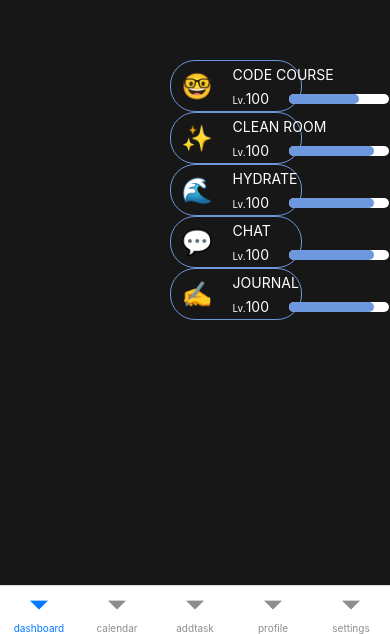
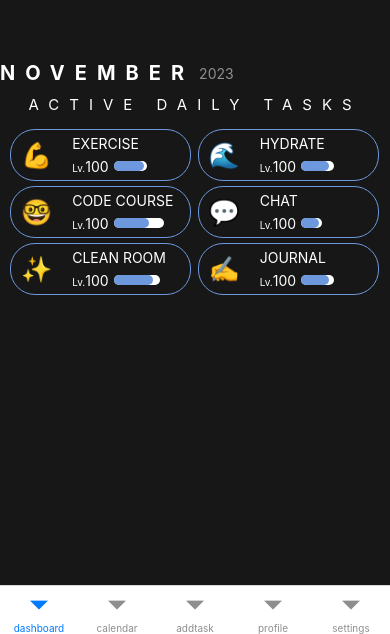
Before and after one commit to seantolbert/daily2, a React Native app: screen /dashboard in a window 390 px wide. Shown: the part 210-844 px from the top of the page. Built offline with nearby package versions, Linux system fonts and the light colour scheme.

Commit message:
gets the active tasks segment wireframe rendering

```diff
--- a/app.json
+++ b/app.json
@@ -26,5 +26,6 @@
     "web": {
       "favicon": "./assets/favicon.png"
     }
+
   }
 }
--- /dev/null
+++ b/components/ActiveTaskList.js
@@ -0,0 +1,42 @@
+import { StyleSheet, Text, View } from "react-native";
+import React from "react";
+import SideTask from "./SideTask";
+
+const ActiveTaskList = ({ data }) => {
+  return (
+    <View style={styles.container}>
+      <Text style={styles.sectionTitle}>Active Daily Tasks</Text>
+      <View style={styles.taskList}>
+        {data.map((item, idx) => {
+          return <SideTask item={item} key={idx} />;
+        })}
+      </View>
+    </View>
+  );
+};
+
+export default ActiveTaskList;
+
+const styles = StyleSheet.create({
+  container: {
+    gap: 5,
+    paddingHorizontal: 5,
+    // borderWidth: 1,
+    // borderColor: "#6d98de",
+    borderRadius: 25,
+  },
+  sectionTitle: {
+    textTransform: "uppercase",
+    fontSize: 15,
+    letterSpacing: 10,
+    color: "white",
+    textAlign: "center",
+    paddingVertical: 10,
+  },
+  taskList: {
+    flexWrap: "wrap",
+    height: 185,
+    paddingHorizontal: 5,
+    gap: 5,
+  },
+});
--- /dev/null
+++ b/components/DateHeader.js
@@ -0,0 +1,27 @@
+import { StyleSheet, Text, View } from "react-native";
+import React from "react";
+
+const DateHeader = () => {
+  return (
+    <View>
+      <View style={{ flexDirection: "row", alignItems: "center", gap: 5 }}>
+        <Text
+          style={{
+            fontSize: 20,
+            color: "white",
+            textTransform: "uppercase",
+            letterSpacing: 10,
+            fontWeight: "bold",
+          }}
+        >
+          November
+        </Text>
+        <Text style={{ color: "#8f8f8f" }}>2023</Text>
+      </View>
+    </View>
+  );
+};
+
+export default DateHeader;
+
+const styles = StyleSheet.create({});
--- a/components/SideTask.js
+++ b/components/SideTask.js
@@ -1,9 +1,9 @@
-import { StyleSheet, Text, View } from "react-native";
+import { Pressable, StyleSheet, Text, View } from "react-native";
 import React from "react";
 
-const SideTask = ({ item }) => {
+const SideTask = ({ item, onPress }) => {
   return (
-    <View style={styles.taskBox}>
+    <Pressable style={styles.taskBox} onPress={onPress}>
       <View
         style={{
           borderColor: "#6d98de",
@@ -15,7 +15,7 @@ const SideTask = ({ item }) => {
         <Text style={{ padding: 10, fontSize: 25 }}>{item.emoji}</Text>
       </View>
       <View>
-        <View style={{ flex: 1 }}>
+        <View>
           <Text
             style={{
               color: "white",
@@ -31,7 +31,7 @@ const SideTask = ({ item }) => {
             flex: 1,
             flexDirection: "row",
             alignItems: "center",
-            gap: 20,
+            gap: 5,
           }}
         >
           <Text style={{ color: "white" }}>
@@ -39,9 +39,10 @@ const SideTask = ({ item }) => {
             {item.level}
           </Text>
           <View
+            // progress bar
             style={{
               height: 10,
-              width: 100,
+              width: '50%',
               backgroundColor: "white",
               borderRadius: 25,
             }}
@@ -57,7 +58,7 @@ const SideTask = ({ item }) => {
           </View>
         </View>
       </View>
-    </View>
+    </Pressable>
   );
 };
 
@@ -70,6 +71,6 @@ const styles = StyleSheet.create({
     borderColor: "#6d98de",
     borderWidth: 1,
     borderRadius: 25,
-    width: "60%",
+    width: "49%",
   },
 });
--- a/package.json
+++ b/package.json
@@ -19,7 +19,8 @@
     "react": "18.2.0",
     "react-native": "0.72.6",
     "react-native-safe-area-context": "4.6.3",
-    "react-native-screens": "~3.22.0"
+    "react-native-screens": "~3.22.0",
+    "expo-calendar": "~11.3.2"
   },
   "devDependencies": {
     "@babel/core": "^7.20.0"
--- a/screens/DashboardScreen.js
+++ b/screens/DashboardScreen.js
@@ -1,7 +1,9 @@
-import { View, Text, StyleSheet } from "react-native";
+import { View, Text, StyleSheet, SafeAreaView } from "react-native";
 import React from "react";
 import { globalStyles } from "../styles/globalStyles";
 import SideTask from "../components/SideTask";
+import ActiveTaskList from "../components/ActiveTaskList";
+import DateHeader from "../components/DateHeader";
 
 const DashboardScreen = () => {
   const data = [
@@ -66,36 +68,12 @@ const DashboardScreen = () => {
     },
   ];
 
-  const mainTask = data[0];
-  const sideTasks = data.shift();
+  return (
+    <SafeAreaView style={styles.container}>
+      <DateHeader />
 
-  return (
-    <View style={styles.container}>
-      <View>
-
-      </View>
-      <View>
-        {data.map((item, idx) => {
-          return <SideTask item={item} key={idx} />;
-        })}
-      </View>
-
-      {/* <Text>Dashboard</Text>
-      <Text>
-        + button in the center of the bottom tabs for adding a task this will
-        take you to the task creation tab
-      </Text>
-      <Text>
-        This page will display the current day's schedule by default in
-        chronological order
-      </Text>
-
-      <Text>
-        each task will be selectable and marked complete from here OR open a
-        modal to the task details page to mark complete there
-      </Text>
-      <Text>list of tasks for today completed and uncompleted</Text> */}
-    </View>
+      <ActiveTaskList data={data} />
+    </SafeAreaView>
   );
 };
 
@@ -105,17 +83,19 @@ const styles = StyleSheet.create({
   container: {
     flex: 1,
     justifyContent: "center",
-    alignItems: "flex-end",
     backgroundColor: "#171717",
-    gap: 5,
-  },
-  taskBox: {
-    flexDirection: "row",
-    gap: 10,
-    // padding: 10,
-    borderColor: "#6d98de",
-    borderWidth: 1,
-    borderRadius: 25,
-    width: "60%",
   },
 });
+
+// Dashboard
+
+//       + button in the center of the bottom tabs for adding a task this will
+//       take you to the task creation tab
+
+//       This page will display the current day's schedule by default in
+//       chronological order
+
+//       each task will be selectable and marked complete from here OR open a
+//       modal to the task details page to mark complete there
+
+//   list of tasks for today completed and uncompleted
--- a/screens/TaskDetailsScreen.js
+++ b/screens/TaskDetailsScreen.js
@@ -5,8 +5,6 @@ import { globalStyles } from "../styles/globalStyles";
 const TaskDetailsScreen = () => {
   return (
     <View style={styles.container}>
-
-
       {/* <Text>TaskDetails</Text>
       <Text>you will be able to set reminders for tasks on this page</Text>
       <Text>users can edit and delete tasks on this page as well</Text>
```
Also changed, not shown: 1 other file (tests, documents, lock files or other folders).
